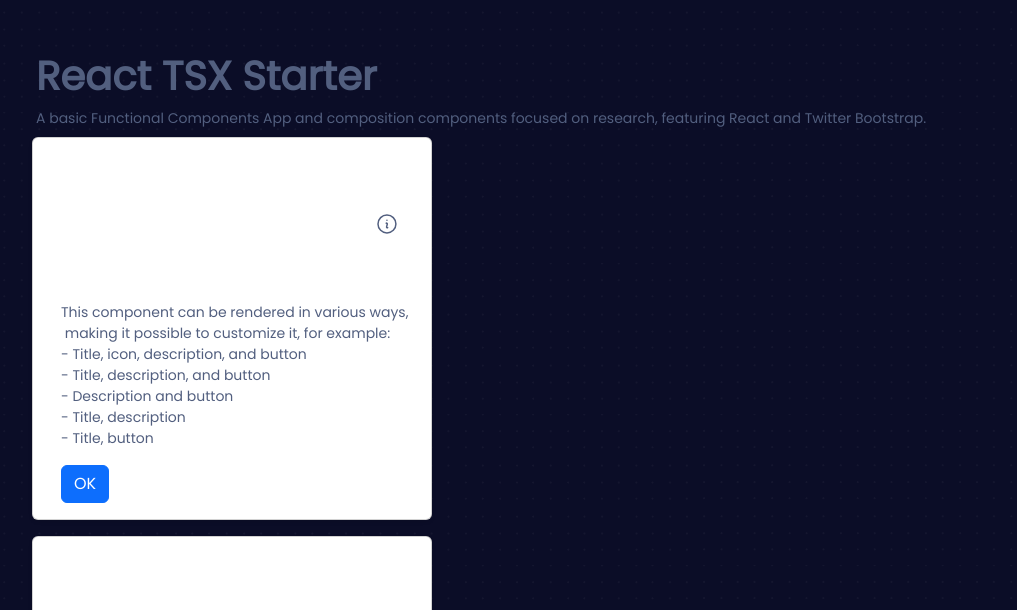
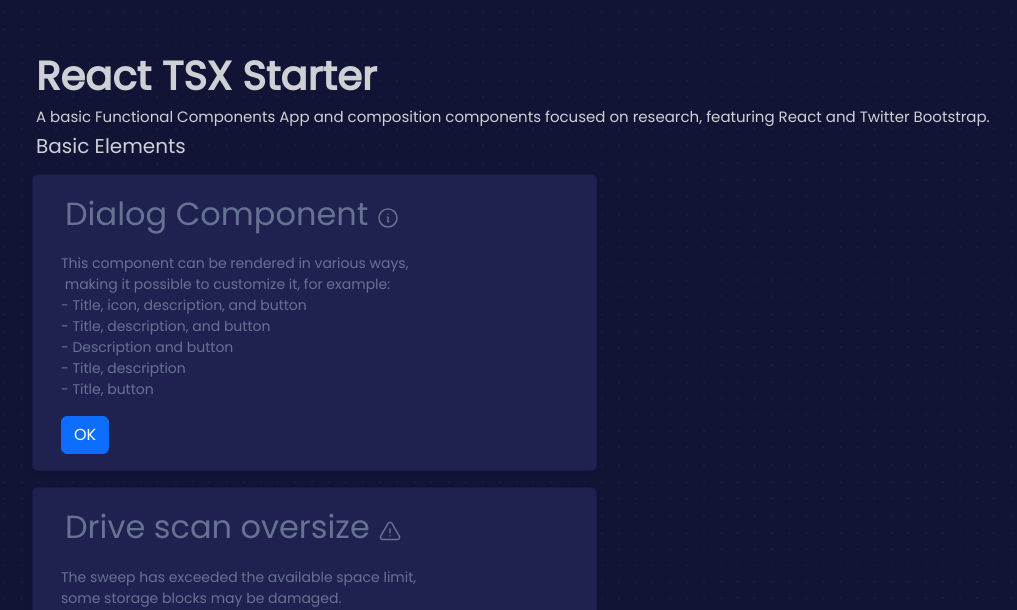
Before and after one commit to IsabelaQu/stackblitz-dialog-composition, a React (Create React App) app: page / in a window 1280 px wide. Shown: the part 190-800 px from the top of the page, without its empty margins (46-1063 px from the left). Built offline with nearby package versions, Linux system fonts and the light colour scheme.

Commit message:
changing the containers and leaving the names

```diff
--- a/src/App.tsx
+++ b/src/App.tsx
@@ -22,9 +22,14 @@
 
   return (
     <div className="container">
+
       <div className="content">
-      <h1>React TSX Starter</h1>
-      <div>A basic Functional Components App and composition components focused on research, featuring React and Twitter Bootstrap.</div>
+        <h1 className='h1-top'>React TSX Starter</h1>
+        <h2 className='simple-text'>A basic Functional Components App and composition components focused on research, featuring React and Twitter Bootstrap.</h2>
+      </div>
+
+      <div className='basic-elements'>
+        <h2 className='title'>Basic Elements</h2>
       </div>
 
       <div className="row">
--- a/src/components/Dialog/DialogRoot.tsx
+++ b/src/components/Dialog/DialogRoot.tsx
@@ -14,7 +14,8 @@
   return (
     <div
       className="card shadow-sm rounded m-2"
-      style={{ width: '25rem', ...styleDialogRoot }}
+      style={{ width: '565px',
+       ...styleDialogRoot }}
     >
       <div className="card-body">{children}</div>
     </div>
--- a/src/style.scss
+++ b/src/style.scss
@@ -9,12 +9,15 @@
   font-size: 0.875rem;
   font-weight: 400;
   line-height: 1.5;
-  color: #525f7f;
+  color: #FFFFFFCC;
   text-align:left;
-  background-color: #0b0d27;
+  background-color: #121435;
+  max-width: 100%;
 }
 
-h1 {
+.content {
+  .h1-top {
+    font-size: 40px;
     display: flex;
     height: 290px;
     align-items: flex-end;
@@ -23,10 +26,21 @@
     text-align:left;
   }
 
-.card h2 {
+  .simple-text {
+    font-size: 15px;
+  }
+}
+
+.basic-elements {
+  .title {
+    font-size: 20px;
+  }
+}
+
+.card.shadow-sm.rounded.m-2 {
   text-align: left;
   margin-top: 30px;
   margin-bottom: 25px;
-  font-weight: 500;
-  color: hsla(0,0%,100%,.8);
+  color: #667292;
+  background: #1F2251;
 }
```
Lines whose indentation alone changed are shown as unchanged.
